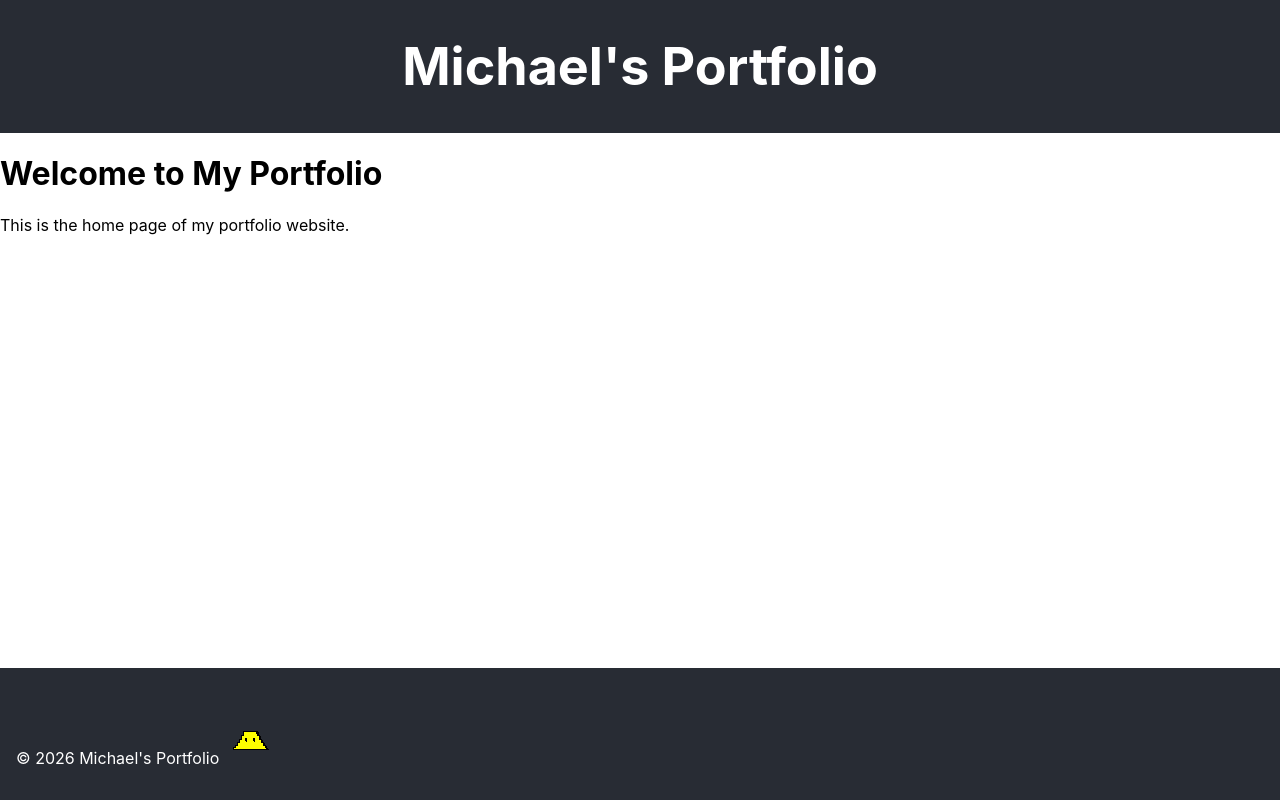
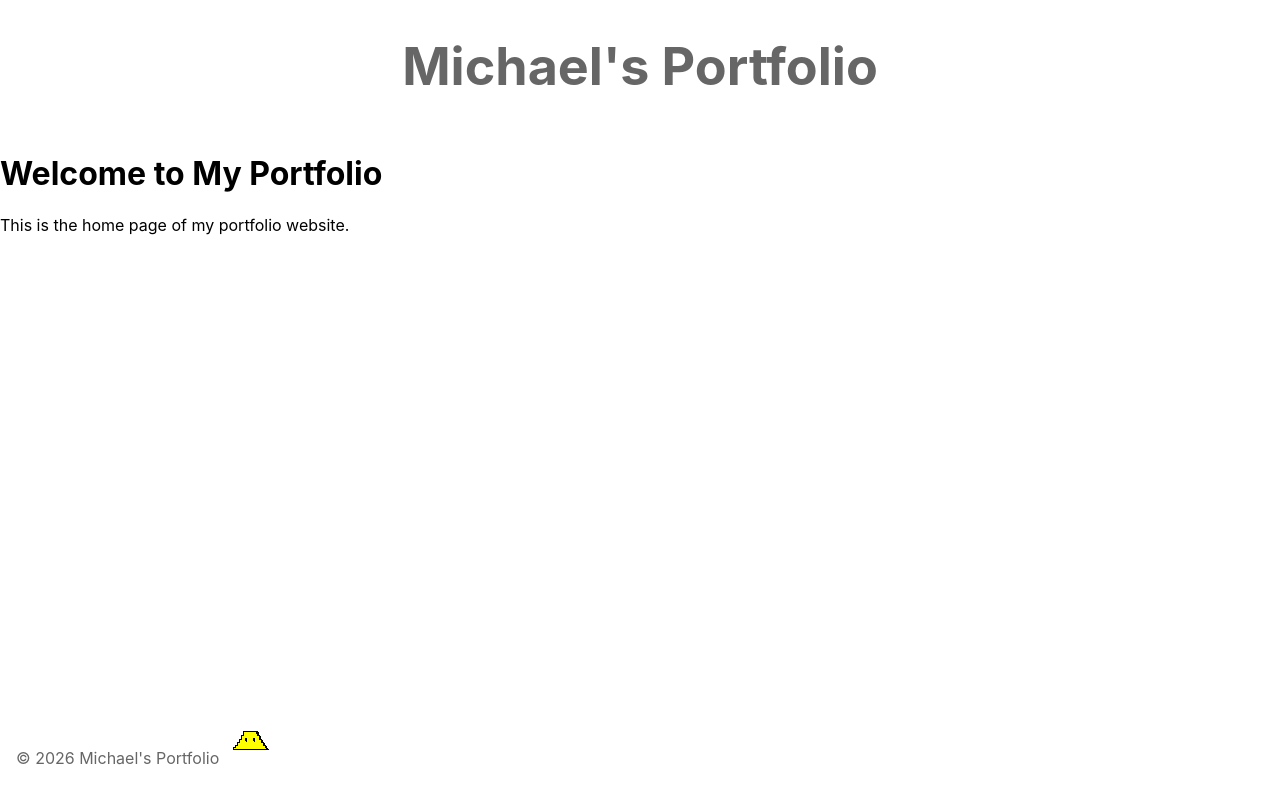
Before and after one commit to mgj0226/mgj0226.github.io, a JavaScript app: page / in a window 1280 px wide. Built offline with nearby package versions, Linux system fonts and the light colour scheme; the HTML template or start-up script is replaced by a standard one.

Commit message:
sass watched

```diff
--- a/src/App.css
+++ b/src/App.css
@@ -7,22 +7,23 @@ body {
 
 App {
   text-align: center;
+  background-color: #F6F6EF;
 }
 
 Header {
-  background-color: #282c34;
+  background-color: #FFFFFF;
   min-height: 10vh;
   display: flex;
   flex-direction: column;
   align-items: center;
   justify-content: center;
   font-size: calc(10px + 2vmin);
-  color: white;
+  color: #666666;
 }
 
 Footer {
-  background-color: #282c34;
-  color: white;
+  background-color: #FFFFFF;
+  color: #666666;
   padding: 1em;
   position: fixed;
   width: 100%;
```
Also changed, not shown: 1 other file (tests, documents, lock files or other folders).
